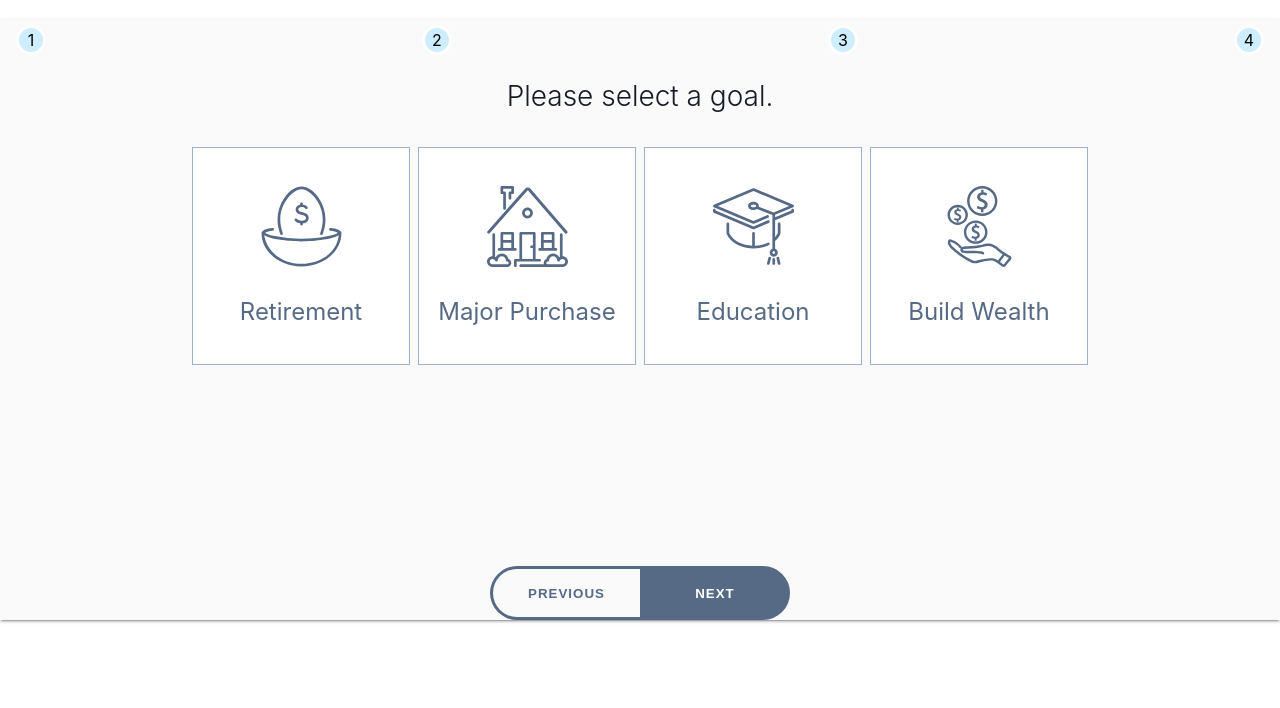
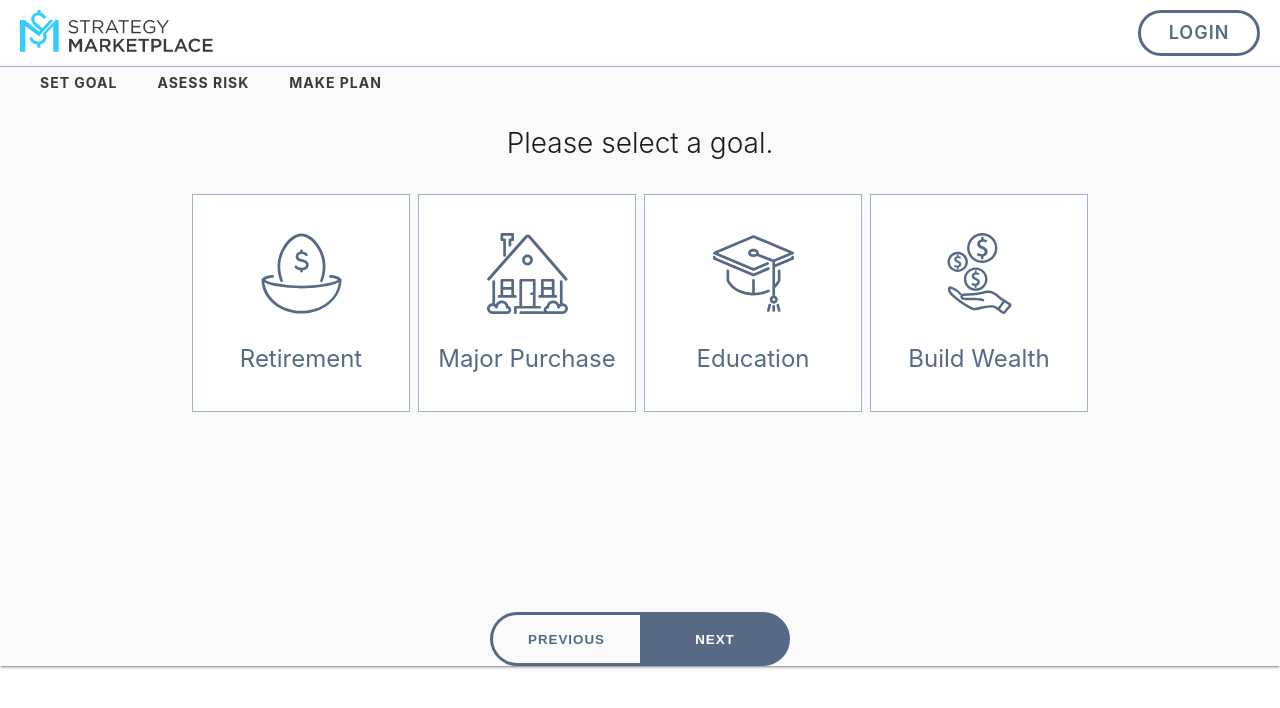
Before and after one commit to Milan1993/invest-strategy, a React (Create React App) app: page / in a window 1280 px wide. Shown: the top 708 px of the page. Built offline with nearby package versions, Linux system fonts and the light colour scheme; the HTML template or start-up script is replaced by a standard one.

Commit message:
Added Header and StepNavigation components

```diff
--- a/src/App.css
+++ b/src/App.css
@@ -1,35 +1,3 @@
-.wrapper {
-    width: 100vw;
-    height: 100vh;
-    display: flex;
-    align-items: center;
-    justify-content: center;
-    background: #afafaf;
-  }
-
-  .step {
-    height: 100%;
-    width: 100%;
-    display: flex;
-    flex-direction: column;
-    justify-content: space-between;
-    background: #fff;
-  }
-
-  .step-body {
-    flex: 1;
-    justify-content: center;
-    align-items: center;
-    display: flex;
-  }
-
-  .step-actions {
-    display: inline-flex;
-    justify-content: space-between;
-    margin: 0 2rem 1rem;
-  }
-
-  .step-button {
-    padding: 0.5rem 1rem;
-    border: none;
-  }
+body {
+  margin: 0;
+}
--- a/src/App.js
+++ b/src/App.js
@@ -1,14 +1,15 @@
 import GoalType from "./components/GoalType";
 import GoalTypes from "./components/GoalTypes";
 import { Stepper } from "./components/Step/Stepper";
+import Header from "./components/Header";
 import "./App.css";
 
 function App() {
   return (
     <div className="App">
-      <header className="App-header"></header>
+      <Header />
       <Stepper
-        showStepNumbers
+        showNavigation
         showPrevNext
         steps={[
           { element: (stepProps) => <GoalTypes types={["retirement", "major-purchase", "education", "build-wealth"]} {...stepProps} /> },
--- /dev/null
+++ b/src/components/Header.jsx
@@ -0,0 +1,42 @@
+import styled from "styled-components";
+import mainLogo from "../assets/strategy-marketplace-header-logo.png";
+
+const HEADER = styled.header`
+  display: flex;
+  justify-content: space-between;
+  padding: 10px 20px;
+`;
+
+const Img = styled.img`height: 42px;`;
+
+const LoginLink = styled.a`
+  text-decoration: none;
+  border: 3px solid #566A85;
+  color: #566A85;
+  border-radius: 50px;
+  -webkit-font-smoothing: antialiased;
+  text-rendering: optimizeLegibility;
+  text-align: center;
+  padding: .5em 1em;
+  min-width: 80px;
+  background: transparent;
+  text-transform: uppercase;
+  letter-spacing: 1px;
+  font-weight: 600;
+  font-size: 18px;
+`;
+
+const Header = () => {
+  return (
+    <HEADER>
+      <a href="">
+        <Img src={mainLogo} alt="" />
+      </a>
+      <LoginLink href="">
+        Login
+      </LoginLink>
+    </HEADER>
+  );
+};
+
+export default Header;
--- a/src/components/Step/Stepper.jsx
+++ b/src/components/Step/Stepper.jsx
@@ -1,6 +1,7 @@
 import React, { useState, useEffect, useRef } from "react";
 import styled from 'styled-components';
 import StepProgress from './StepProgress';
+import StepperNavigation from './StepperNavigation';
 import Button from "../Button";
 
 const StepperComponent = styled.div`
@@ -12,11 +13,12 @@ const StepperComponent = styled.div`
   width: 100%;
   height: 600px;
   box-sizing: border-box;
-  margin: 20px 0;
+  margin: 0 0 20px 0;
   overflow: hidden;
   box-shadow: rgba(0, 0, 0, 0.2) 0px 3px 1px -2px,
     rgba(0, 0, 0, 0.14) 0px 2px 2px 0px, rgba(0, 0, 0, 0.12) 0px 1px 5px 0px;
   background-color: #fafafa;
+  border-top: 1px solid #9CB1CD;
 `;
 
 const StepperSelector = styled.div`
@@ -40,7 +42,7 @@ const ButtonWrapper = styled.div`
   justify-content: center;
 `;
 
-export const Stepper = ({ steps, showStepNumbers, showPrevNext }) => {
+export const Stepper = ({ steps, showNavigation, showStepNumbers, showPrevNext }) => {
   const [currentStep, setCurrentStep] = useState(1);
   const stepperSelector = useRef(null);
   // Every time our currentStep is updated, we are going to trigger this
@@ -72,7 +74,10 @@ export const Stepper = ({ steps, showStepNumbers, showPrevNext }) => {
 
   return (
     <StepperComponent>
-      {showStepNumbers && <StepProgress stepsLength={steps.length} currentStep={currentStep} />}
+      <div>
+        {showNavigation && <StepperNavigation stepsLength={steps.length} currentStep={currentStep}/>}
+        {showStepNumbers && <StepProgress stepsLength={steps.length} currentStep={currentStep} />}
+      </div>
 
       <StepperSelector ref={stepperSelector}>
         {steps.map((step, i) => (
--- /dev/null
+++ b/src/components/Step/StepperNavigation.jsx
@@ -0,0 +1,78 @@
+import { useState, useEffect } from "react";
+import styled from "styled-components";
+
+const Ul = styled.ul`
+  list-style: none;
+  display: flex;
+  gap: 40px;
+  margin: 0;
+  height: 30px;
+  align-items: center;
+
+  li {
+    text-transform: uppercase;
+  }
+
+  span {
+    color: #3a3a3c;
+    padding: 5px 0;
+    font-weight: bold;
+    font-size: 14px;
+    letter-spacing: 1px;
+
+    &.active {
+      color: #566a85;
+      border-top: 2px solid #566a85;
+    }
+  }
+`;
+
+const StepperNavigation = ({ stepsLength, currentStep }) => {
+  const [setGoalActive, setSetGoalActive] = useState(false);
+  const [assessRiskActive, setAssessRiskActive] = useState(false);
+  const [makePlanActive, setMakePlanActive] = useState(false);
+
+  useEffect(() => {
+    switch (currentStep) {
+      case 1:
+        setSetGoalActive(false);
+        setAssessRiskActive(false);
+        setMakePlanActive(false);
+        break;
+      case 2:
+        setSetGoalActive(true);
+        setAssessRiskActive(false);
+        setMakePlanActive(false);
+        break;
+      case 3:
+        setSetGoalActive(false);
+        setAssessRiskActive(true);
+        setMakePlanActive(false);
+        break;
+      case 4:
+        setSetGoalActive(false);
+        setAssessRiskActive(false);
+        setMakePlanActive(true);
+        break;
+    };
+
+  }, [currentStep]);
+
+  return (
+    <nav role="navigation">
+      <Ul>
+        <li>
+          <span className={setGoalActive ? "active" : ""}>Set Goal</span>
+        </li>
+        <li>
+          <span className={assessRiskActive ? "active" : ""}>Asess risk</span>
+        </li>
+        <li>
+          <span className={makePlanActive ? "active" : ""}>Make Plan</span>
+        </li>
+      </Ul>
+    </nav>
+  );
+};
+
+export default StepperNavigation;
```
Also changed, not shown: src/assets/strategy-marketplace-header-logo.png (added).
